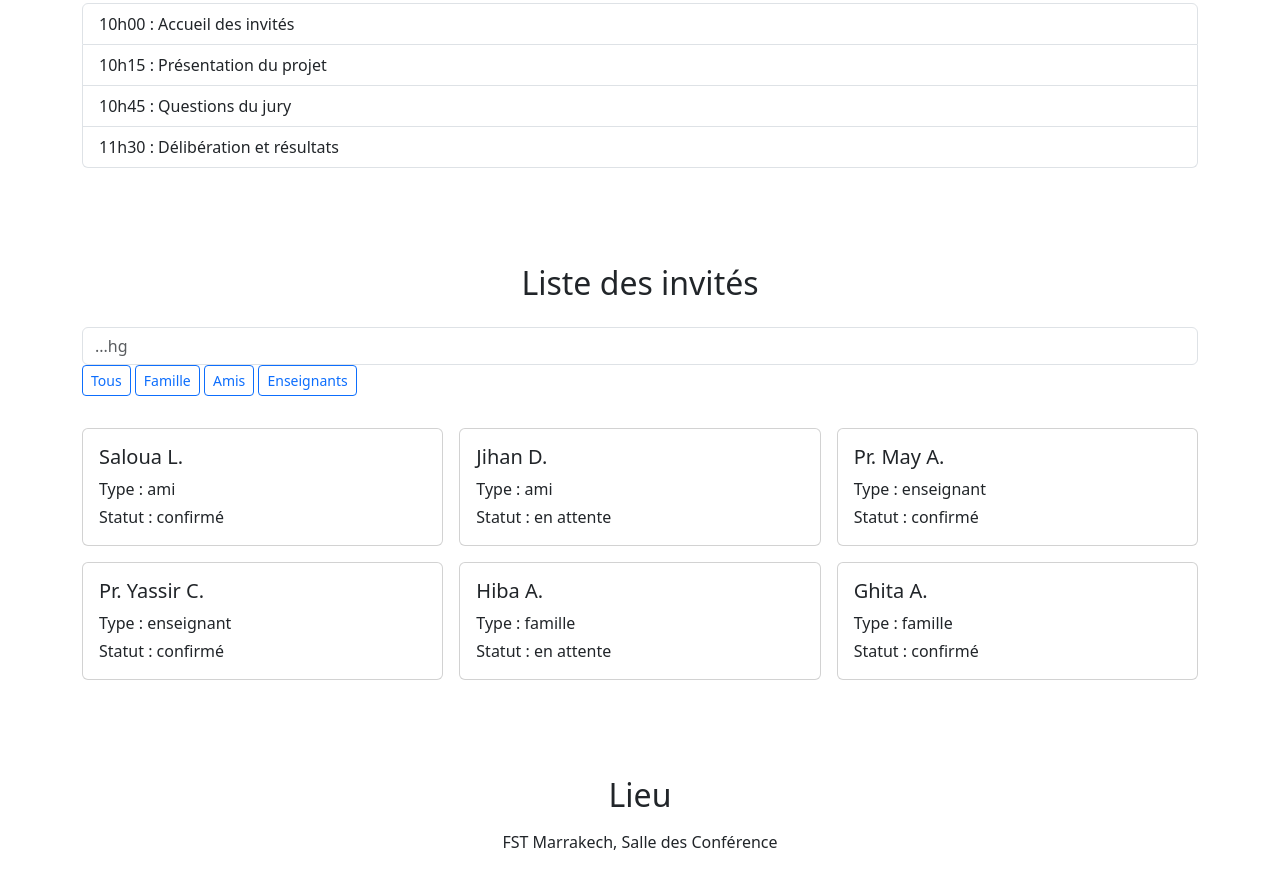
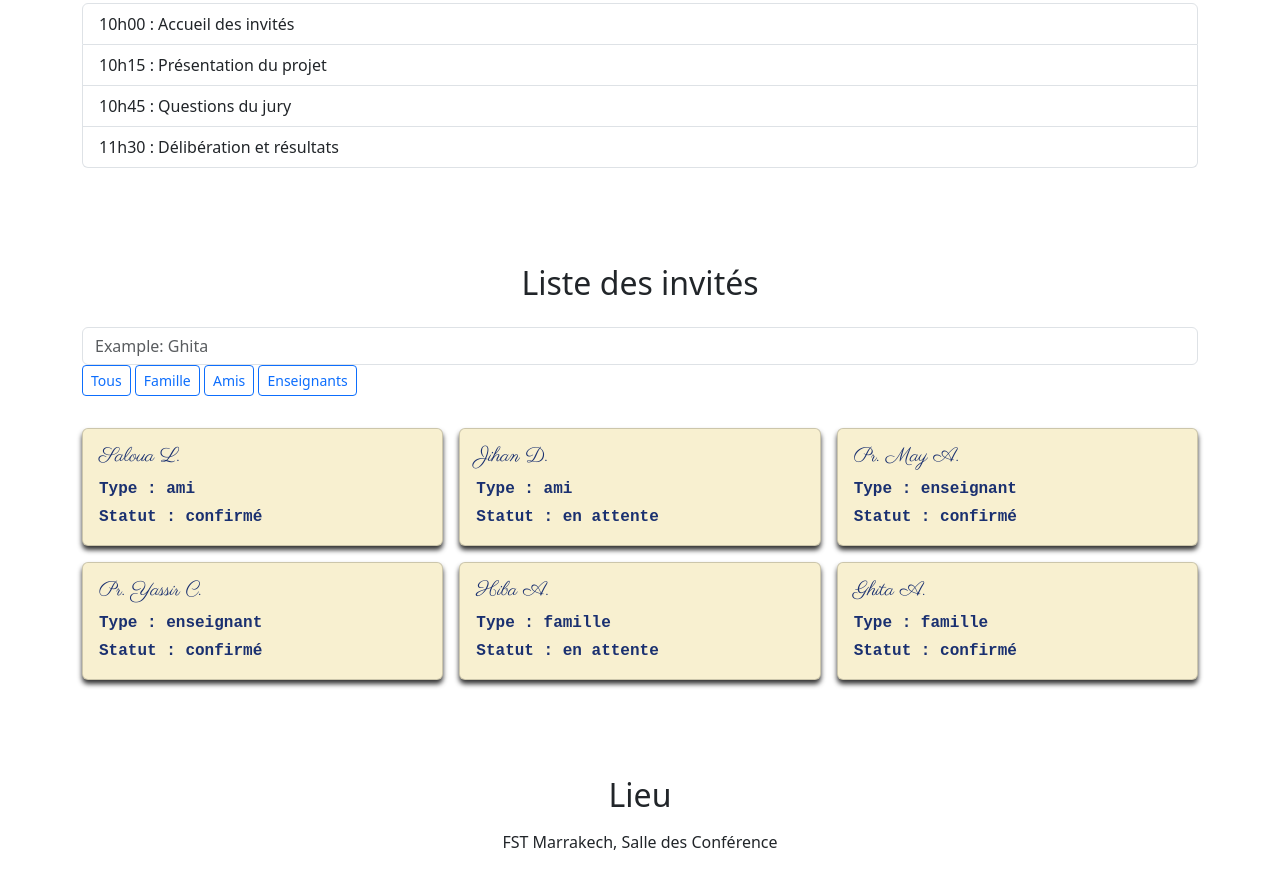
Before and after one commit to basma-bahakki/tp5-collaboration, a plain HTML site: page index.html in a window 1280 px wide. Shown: the part 916-1793 px from the top of the page. Drawn offline with nearby package versions, Linux system fonts and the light colour scheme.

Commit message:
styling the cards

```diff
--- a/css/style.css
+++ b/css/style.css
@@ -1,5 +1,3 @@
-
-
 .hero h1 {
   font-size: 2rem;
   margin: 15px 0;
@@ -24,3 +22,19 @@
   padding: 80px 20px;
   color: white;
 }
+
+.card{
+  background-color: #f8f0d0;
+  color: #1a3070;
+  font-family: "Parisienne", cursive ;
+  font-weight: bold;
+  box-shadow: 0 4px 5px rgba(0, 0, 0, 0.8);
+}
+.card:hover{
+  transform: translateY(-4px);
+  background-color: #ffd220;
+}
+#sub{
+  color: #1a3070;
+  font-family: 'Courier New', Courier, monospace;
+}
--- a/index.html
+++ b/index.html
@@ -60,9 +60,9 @@
   <section class="container py-5">
     <h2 class="text-center mb-4">Liste des invités</h2>
 
-    <!-- Zone RECHERCHE  -->
+    <!-- hiba: Zone RECHERCHE  -->
     <div id="zone-recherche">
-        <input type="text" id="champ-recherche" class="form-control" placeholder="...hg">
+        <input type="text" id="champ-recherche" class="form-control" placeholder="Example: Ghita"> <!--added a proper place holder-->
     </div>
 
     <!--filter, by hiba-->
--- a/js/app.js
+++ b/js/app.js
@@ -19,8 +19,8 @@ function afficherInvites(tableau) {
     col.innerHTML = `
       <div class="card p-3">
         <h5>${invite.nom}</h5>
-        <p class="mb-1">Type : ${invite.type}</p>
-        <p class="mb-0">Statut : ${invite.statut}</p>
+        <p class="mb-1" id="sub">Type : ${invite.type}</p>
+        <p class="mb-0" id="sub">Statut : ${invite.statut}</p>
       </div>`;
     liste.appendChild(col);
   });
```
